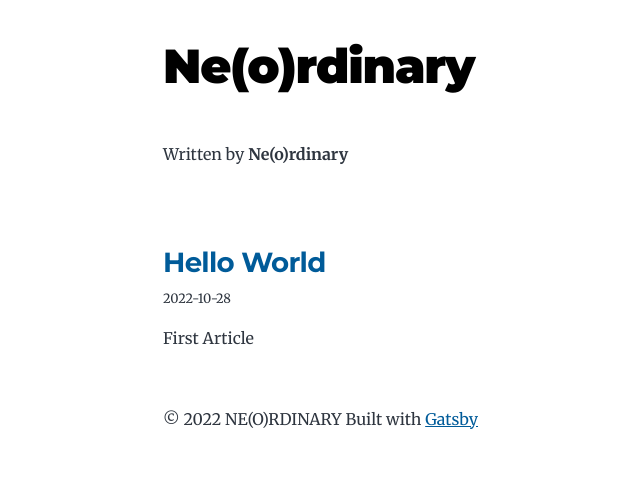
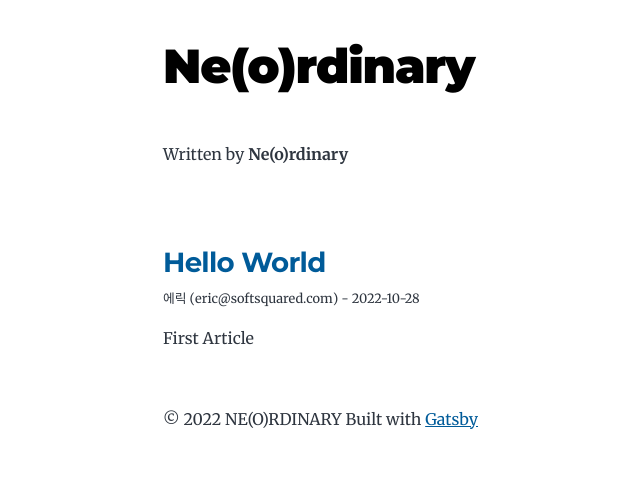
Before and after one commit to neordinary/neordinary.github.io, a Gatsby site: page / in a window 1280 px wide. Shown: the whole page, without its empty margins (161-801 px from the left). Built offline with nearby package versions, Linux system fonts and the light colour scheme; Gatsby itself is replaced by a stand-in of ours; a web font is replaced by a local one.

Commit message:
feat: Added Author Info at Post

```diff
--- a/content/blog/hello-world/index.md
+++ b/content/blog/hello-world/index.md
@@ -1,6 +1,8 @@
 ---
 title: Hello World
 date: "2022-10-28T18:00:00.000Z"
+author: "에릭"
+authorMail: "eric@softsquared.com"
 description: "First Article"
 ---
 
--- a/gatsby-config.js
+++ b/gatsby-config.js
@@ -89,6 +89,8 @@ module.exports = {
                     frontmatter {
                       title
                       date
+                      author
+                      authorMail
                     }
                   }
                 }
--- a/gatsby-node.js
+++ b/gatsby-node.js
@@ -106,6 +106,8 @@ exports.createSchemaCustomization = ({ actions }) => {
       title: String
       description: String
       date: Date @dateformat
+      author: String
+      authorMail: String
     }
 
     type Fields {
--- a/src/pages/index.js
+++ b/src/pages/index.js
@@ -42,7 +42,7 @@ const BlogIndex = ({ data, location }) => {
                       <span itemProp="headline">{title}</span>
                     </Link>
                   </h2>
-                  <small>{post.frontmatter.date}</small>
+                  <small>{post.frontmatter.author} ({post.frontmatter.authorMail}) - {post.frontmatter.date}</small>
                 </header>
                 <section>
                   <p
@@ -87,6 +87,8 @@ export const pageQuery = graphql`
           date(formatString: "YYYY-MM-DD")
           title
           description
+          author
+          authorMail
         }
       }
     }
--- a/src/templates/blog-post.js
+++ b/src/templates/blog-post.js
@@ -20,7 +20,7 @@ const BlogPostTemplate = ({
       >
         <header>
           <h1 itemProp="headline">{post.frontmatter.title}</h1>
-          <p>{post.frontmatter.date}</p>
+          <p>{post.frontmatter.author} (<a href={"mailto:" + post.frontmatter.authorMail}>{post.frontmatter.authorMail}</a>)- {post.frontmatter.date}</p>
         </header>
         <section
           dangerouslySetInnerHTML={{ __html: post.html }}
@@ -91,6 +91,8 @@ export const pageQuery = graphql`
         title
         date(formatString: "YYYY-MM-DD")
         description
+        author
+        authorMail
       }
     }
     previous: markdownRemark(id: { eq: $previousPostId }) {
```
